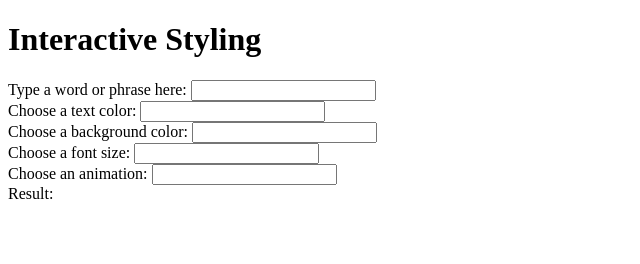
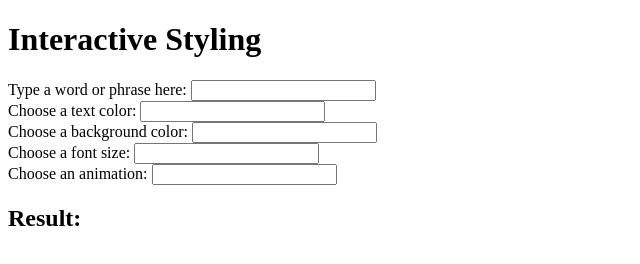
Before and after one commit to fab/interactive-styling, a plain HTML site: page index.html in a window 1280 px wide. Shown: the whole page, without its empty margins (0-640 px from the left). Drawn offline with nearby package versions, Linux system fonts and the light colour scheme.

Commit message:
Make result caption a heading

```diff
--- a/index.html
+++ b/index.html
@@ -28,7 +28,7 @@
         Choose an animation:
         <input type="text" ng-model="data.animation">
       </div>
-      Result:
+      <h2>Result:</h2>
       <div id="output" class="{{data.animation}}" ng-style="{color: data.color, background: data.background, fontSize: data.fontSize + 'px'}">
         {{data.message}}
       </div>
```
